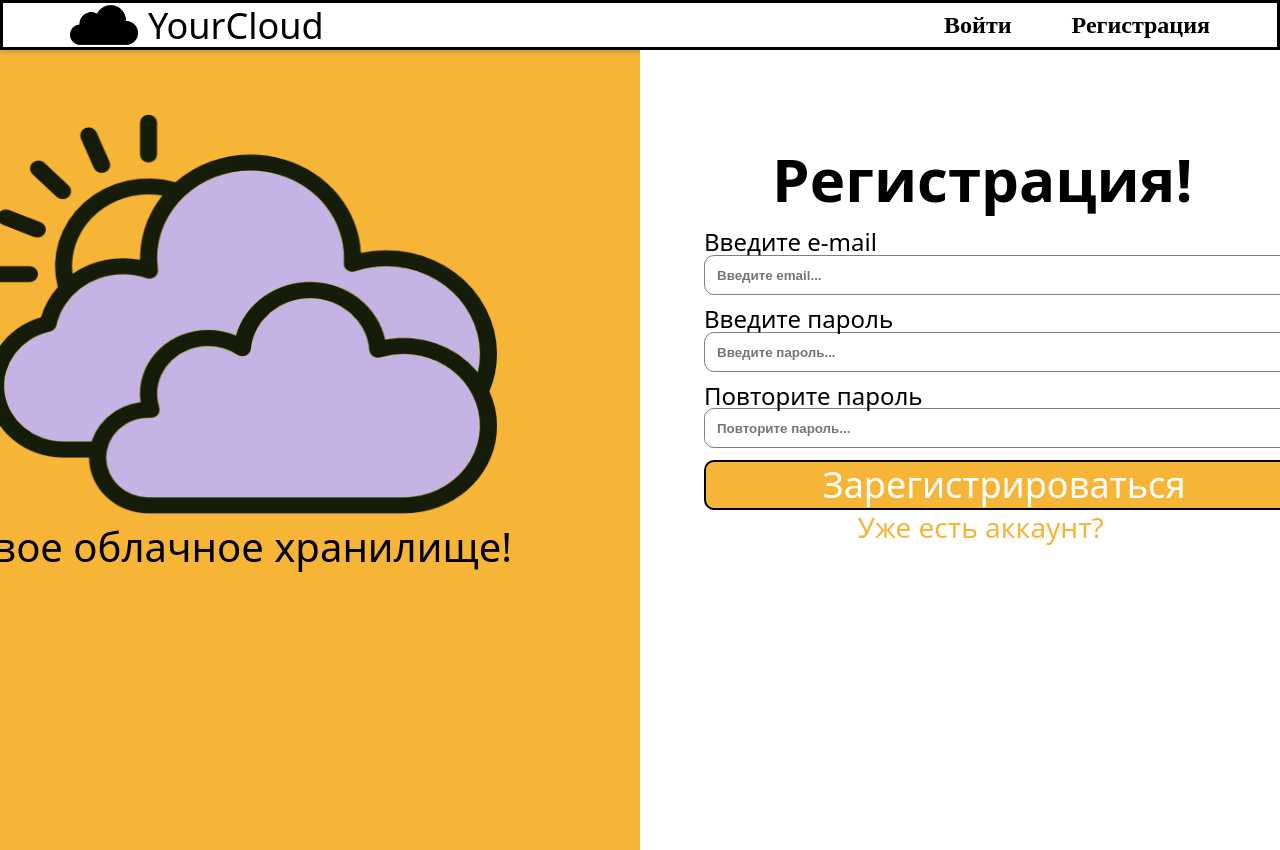
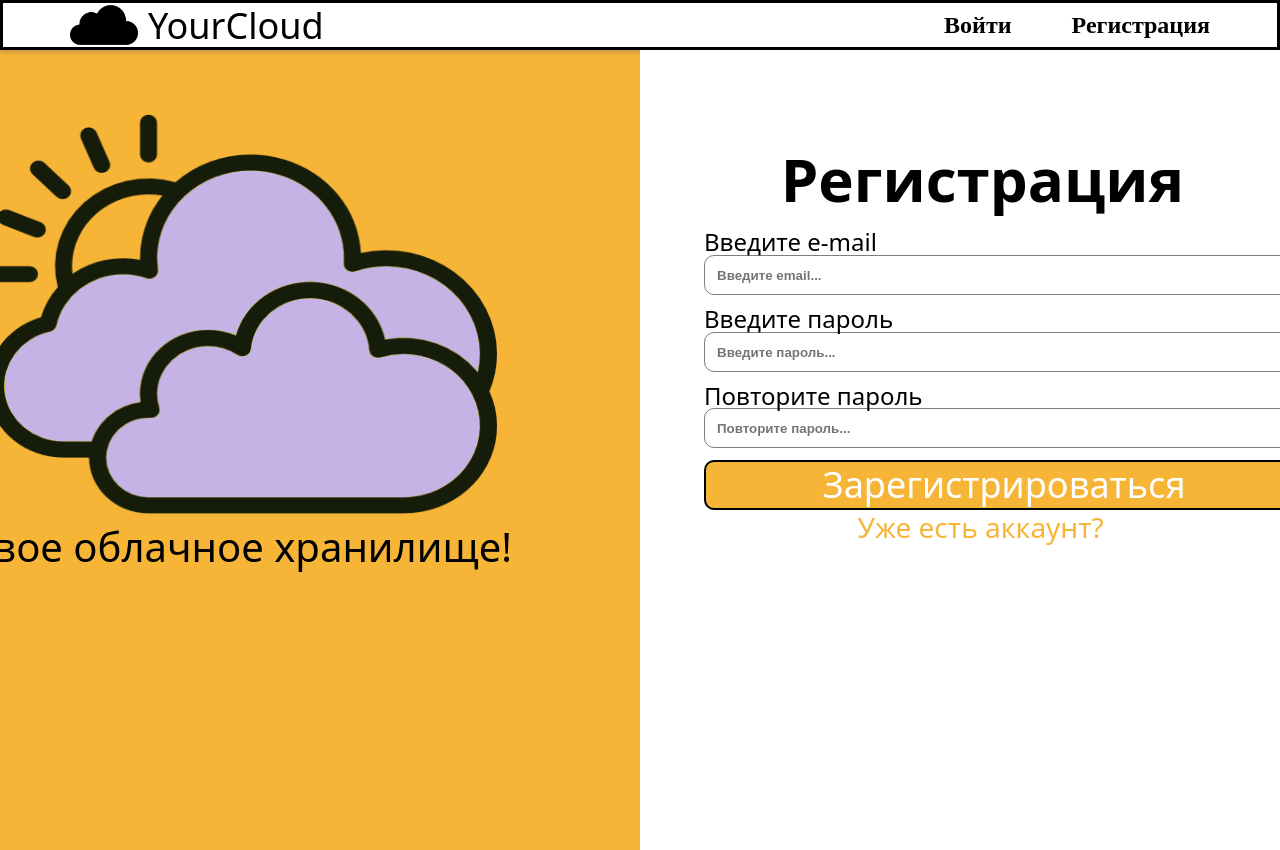
Before and after one commit to 16plus1/client-cloud, a React (Create React App) app: page /registration in a window 1280 px wide. Shown: the top 850 px of the page. Built offline with nearby package versions, Linux system fonts and the light colour scheme; no server answers.

Commit message:
Update Registration.jsx

```diff
--- a/src/components/authorization/Registration.jsx
+++ b/src/components/authorization/Registration.jsx
@@ -18,7 +18,7 @@ const Registration = () => {
                     <div className='You'>Твое облачное хранилище!</div>
                 </div>
         <div className='authorization'>
-        <div className="authorization__header1">Регистрация!</div>
+        <div className="authorization__header1">Регистрация</div>
         </div>
             <div className="email1">Введите e-mail</div>
             <div className='Inp3'> <Input value={email} setValue={setEmail} type="text" placeholder="Введите email..."/> </div>
```
